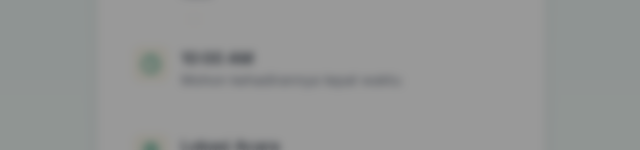
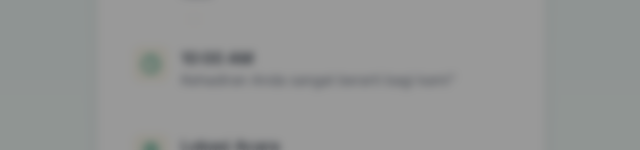
Before and after one commit to devnolife/DigiTaqiqah, a Next.js app: page / in a window 1280 px wide. Shown: the part 642-792 px from the top of the page, without its empty margins (319-959 px from the left). Built offline with nearby package versions, Linux system fonts and the light colour scheme.

Commit message:
Update text content in InvitationCard component to enhance clarity and engagement for attendees.

```diff
--- a/components/invitation-card.tsx
+++ b/components/invitation-card.tsx
@@ -488,7 +488,7 @@ export default function InvitationCard() {
           </motion.div>
           <div>
             <h3 className="font-medium text-gray-800">{formatEventTime()}</h3>
-            <p className="text-gray-500 text-sm">Mohon kehadirannya tepat waktu</p>
+            <p className="text-gray-500 text-sm">Kehadiran Anda sangat berarti bagi kami"</p>
           </div>
         </motion.div>
 
```
